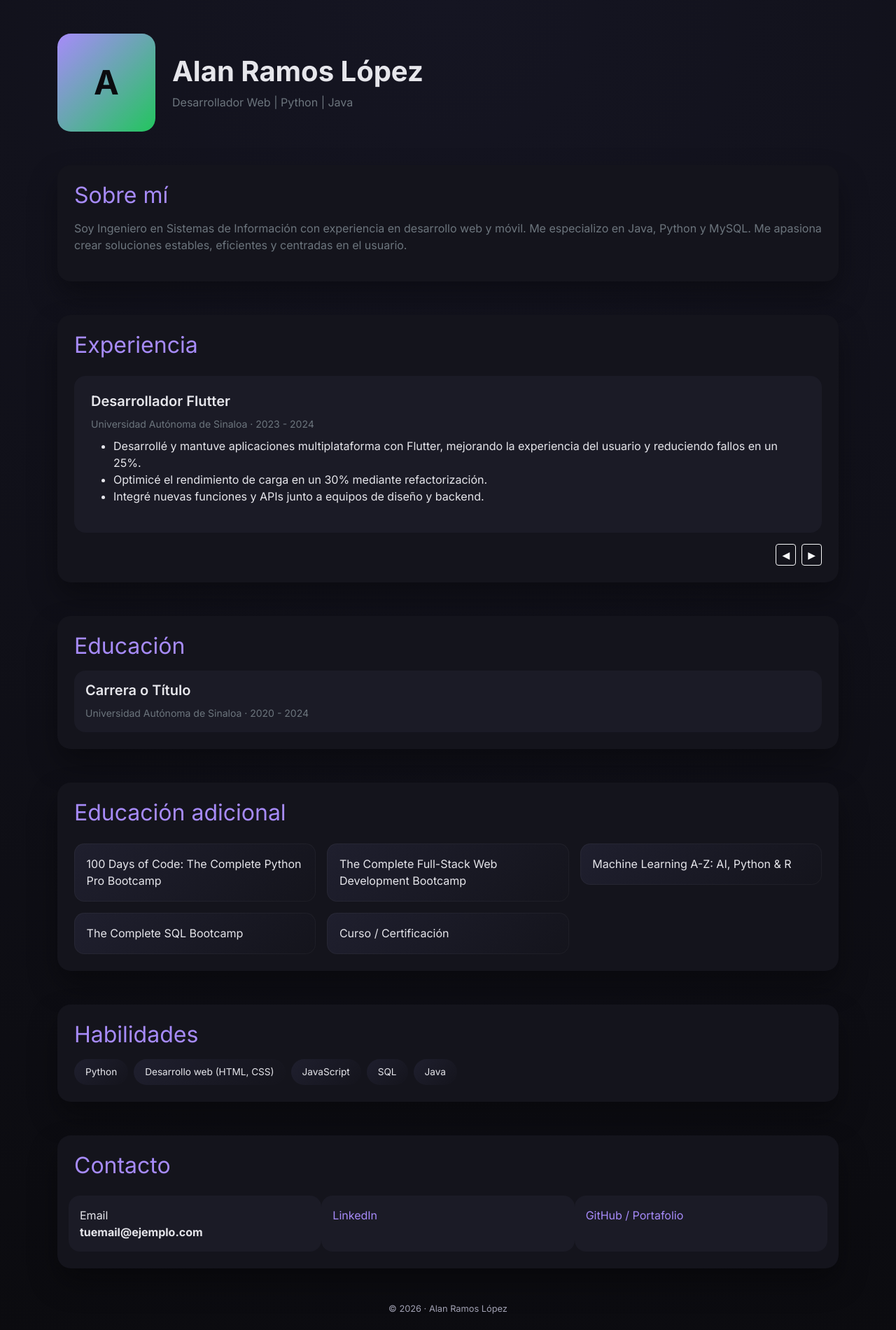
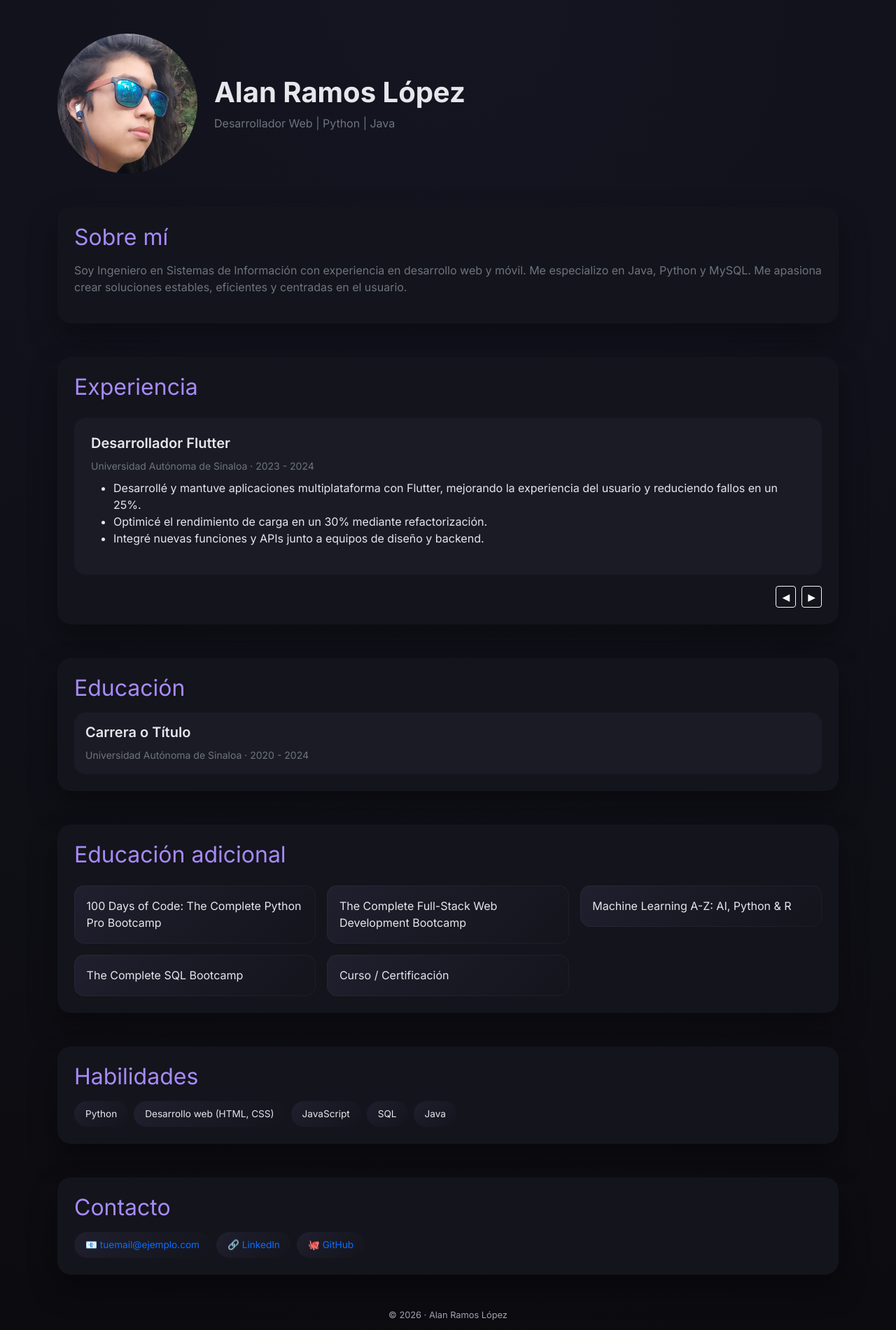
Before and after one commit to ARandomGuyZero/Web-Portfolio, a plain HTML site: page index.html in a window 1280 px wide. Shown: the top 1900 px of the page at 70% size. Drawn offline with nearby package versions, Linux system fonts and the light colour scheme.

Commit message:
Added profile photo into curriculum

```diff
--- a/assets/style.css
+++ b/assets/style.css
@@ -28,18 +28,6 @@ body {
   color: var(--accent);
 }
 
-.avatar {
-  width: 140px;
-  height: 140px;
-  border-radius: 1.2rem;
-  background: linear-gradient(135deg, var(--accent), var(--accent-2));
-  display: grid;
-  place-items: center;
-  font-size: 3rem;
-  font-weight: 700;
-  color: #0b0b0f;
-}
-
 .skill-pill {
   background: linear-gradient(135deg, #1f1f2e, #14141c);
   border-radius: 999px;
--- a/index.html
+++ b/index.html
@@ -17,7 +17,7 @@
   <!-- Header -->
   <header class="row g-4 align-items-center mb-5">
     <div class="col-auto">
-      <div class="avatar">A</div>
+      <img src="assets/profile.jpg" alt="Foto de perfil" class="profile-pic rounded-circle" width="200px">
     </div>
     <div class="col">
       <h1 class="fw-bold">Alan Ramos López</h1>
@@ -117,15 +117,15 @@
     </div>
   </section>
 
-  <!-- Contacto -->
-  <section class="panel p-4">
-    <h2 class="accent mb-4">Contacto</h2>
-    <div class="row g-3">
-      <div class="col-md-4 panel-soft p-3 rounded-4">Email<br><strong>tuemail@ejemplo.com</strong></div>
-      <div class="col-md-4 panel-soft p-3 rounded-4"><a href="https://www.linkedin.com/in/alan-ramos-l%C3%B3pez-430a9a258" class="accent text-decoration-none">LinkedIn</a></div>
-      <div class="col-md-4 panel-soft p-3 rounded-4"><a href="https://github.com/ARandomGuyZero" class="accent text-decoration-none">GitHub / Portafolio</a></div>
-    </div>
-  </section>
+        <!-- Contacto -->
+    <section class="panel p-4">
+      <h2 class="accent mb-3">Contacto</h2>
+      <div class="d-flex flex-wrap gap-2">
+        <a href="mailto:tuemail@ejemplo.com" class="skill-pill text-decoration-none">📧 tuemail@ejemplo.com</a>
+        <a href="https://www.linkedin.com/in/alan-ramos-l%C3%B3pez-430a9a258" class="skill-pill text-decoration-none">🔗 LinkedIn</a>
+        <a href="https://github.com/ARandomGuyZero" class="skill-pill text-decoration-none">🐙 GitHub</a>
+      </div>
+    </section>
 
   <footer class="text-center mt-5">© 2026 · Alan Ramos López</footer>
 </div>
```
Also changed, not shown: assets/profile.jpg (added).
